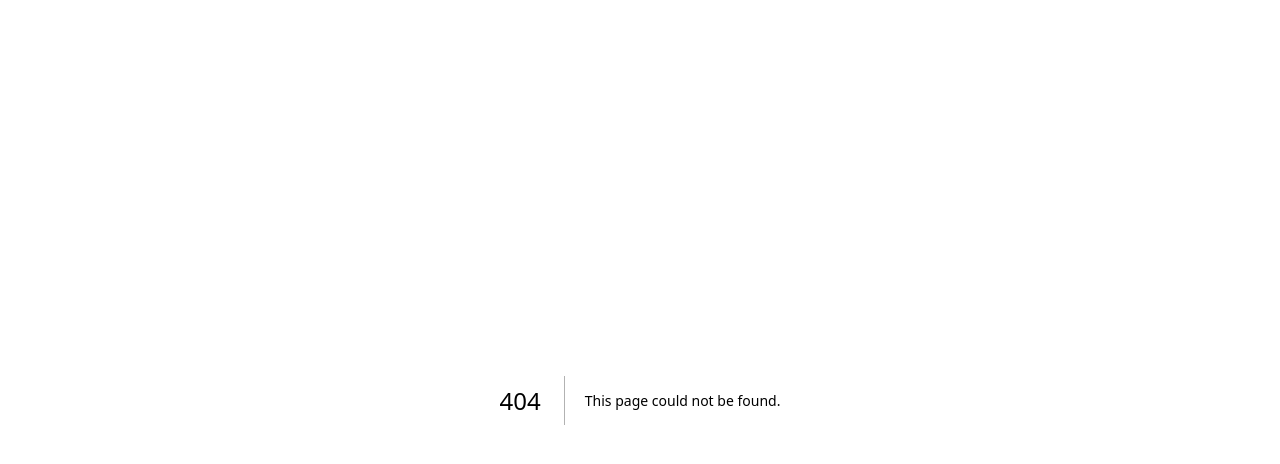
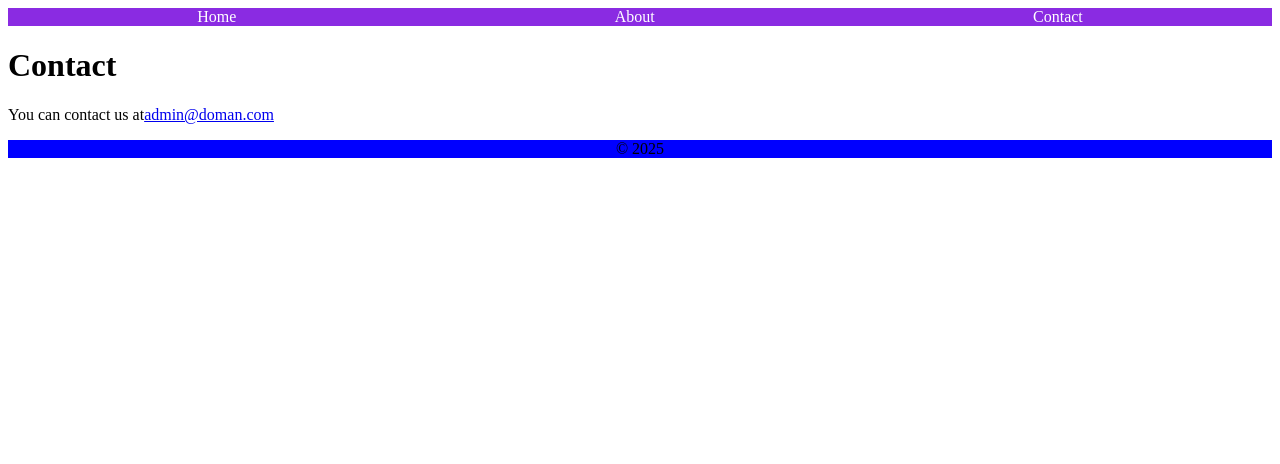
Before and after one commit to sergiuchilat/react-2025, a Next.js app: page /contact in a window 1280 px wide. Before the commit this address had no page. Shown: the top 464 px of the page. Built offline with nearby package versions, Linux system fonts and the light colour scheme.

Commit message:
Add pages to aplication

```diff
--- /dev/null
+++ b/src/app/contact/page.jsx
@@ -0,0 +1,16 @@
+import Footer from '@/components/layout/Footer.jsx';
+import NavBar from '../../components/layout/NavBar.jsx';
+
+export default function ContactPage() {
+    return (
+        <>
+            <NavBar/>
+            <h1>Contact</h1>
+            <p>
+                You can contact us at
+                <a href="mailto:admin@doman.com">admin@doman.com</a>
+            </p>
+            <Footer/>
+        </>
+    );
+}
--- a/src/app/globals.css
+++ b/src/app/globals.css
@@ -4,6 +4,12 @@ nav ul{
   list-style-type: none;
   padding: 0;
   margin: 0;
+  background-color: blueviolet;
+}
+
+nav ul li a{
+  text-decoration: none;
+  color: white;
 }
 
 .todo-list {
@@ -16,3 +22,9 @@ nav ul{
   font-weight: bold;
   margin: 0 1em;
 }
+
+footer{
+  text-align: center;
+  margin-top: 1em;
+  background-color: blue;
+}
--- /dev/null
+++ b/src/components/layout/Footer.jsx
@@ -0,0 +1,7 @@
+export default function Footer() {
+    return (
+        <footer>
+            <p>&copy; 2025</p>
+        </footer>
+    );
+}
--- a/src/app/components/NavBar.jsx
+++ b/src/components/layout/NavBar.jsx
@@ -8,6 +8,9 @@ export default function NavBar() {
                 <li>
                     <a href="/about">About</a>
                 </li>
+                <li>
+                    <a href="/contact">Contact</a>
+                </li>
             </ul>
         </nav>
     );
```
Also changed, not shown: src/app/about/page.jsx (added, +15 -0 lines), src/app/page.js (+5 -3 lines), src/components/todo/TodoAdd.jsx (renamed from src/app/components/TodoAdd.jsx), src/components/todo/TodoList.jsx (renamed from src/app/components/TodoList.jsx).
